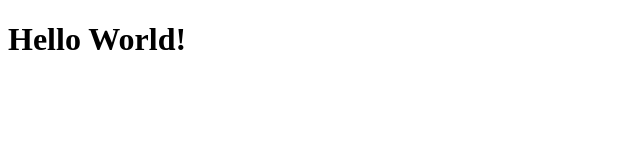
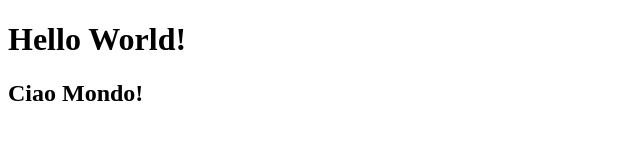
Before and after one commit to davidechon/htmlcss-hello, a plain HTML site: page index.html in a window 1280 px wide. Shown: the whole page, without its empty margins (0-640 px from the left). Drawn offline with Linux system fonts and the light colour scheme.

Commit message:
aggiunto h2

```diff
--- a/index.html
+++ b/index.html
@@ -8,5 +8,6 @@
 </head>
 <body>
     <h1>Hello World!</h1>
+    <h2>Ciao Mondo!</h2>
 </body>
 </html>
```
